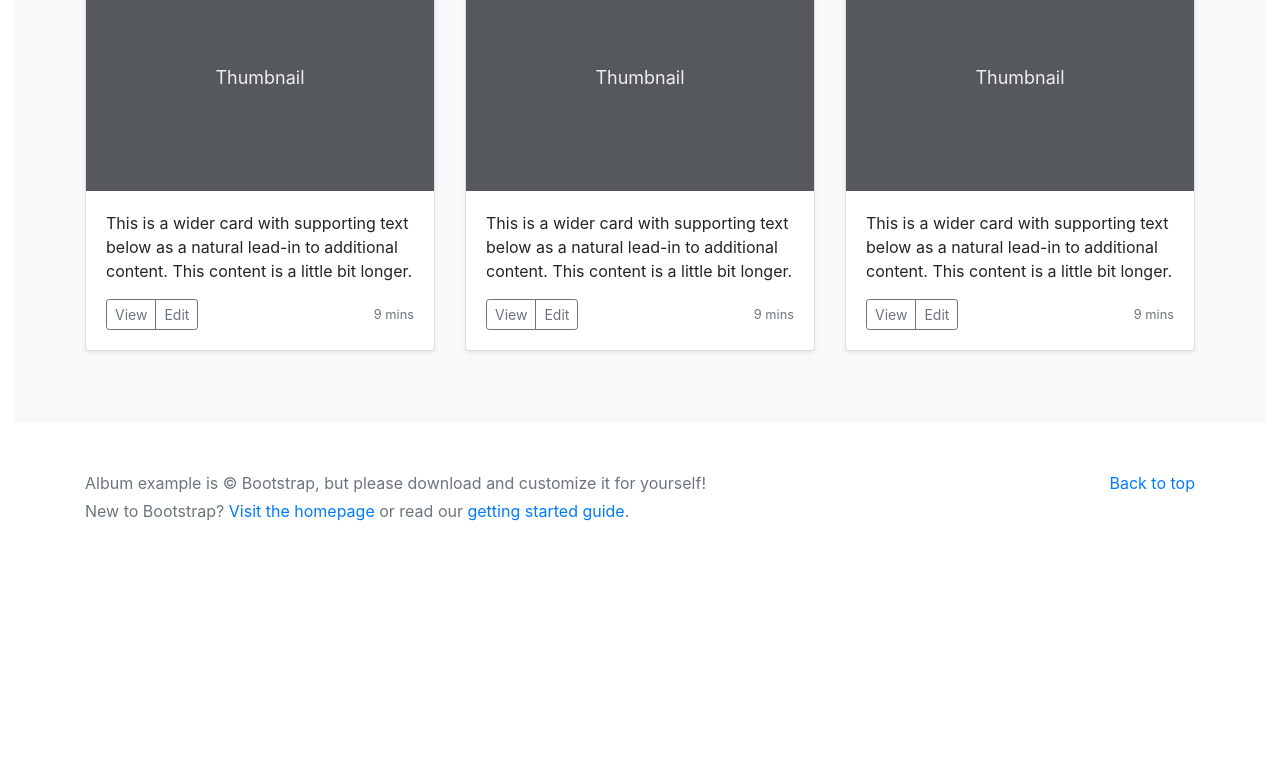
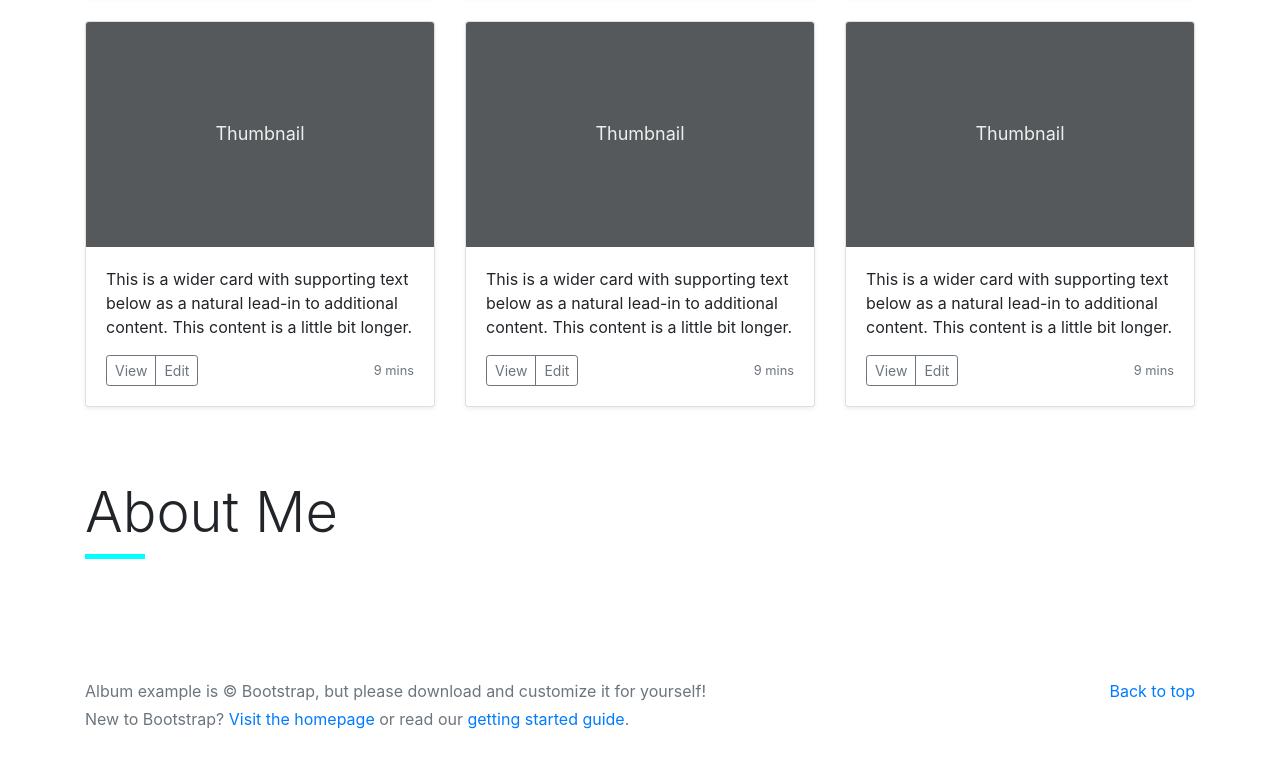
Before and after one commit to asrulazwanpg/aaa-portfolio, a website: page index.html in a window 1280 px wide. Shown: the part 975-1758 px from the top of the page. Before the commit the page ends 1550 px from the top, so only its background shows below. Drawn offline with Linux system fonts and the light colour scheme.

Commit message:
Add section-title class, add about section

```diff
--- a/index.html
+++ b/index.html
@@ -33,6 +33,18 @@
     .bd-placeholder-img-lg {
       font-size: 3.5rem;
     }
+  }
+
+  .section-title {
+    padding-bottom: 1.5rem !important
+  }
+
+  .section-title::after {
+    display: block;
+    content: "";
+    background-color: aqua;
+    height: 5px;
+    width: 60px;
   }
 
   footer {
@@ -75,8 +87,10 @@
 
   <main role="main" class="container-fluid">
 
-    <div class="album py-5 bg-light">
-      <div class="container">
+    <section class="container pb-5">
+      <div class="section-title">
+        <h2 id="portfolio" class="display-4">Portfolio</h2>
+      </div>
 
       <div class="row">
         <div class="col-md-4">
@@ -271,8 +285,14 @@
           </div>
         </div>
       </div>
+    </section>
+
+    <section class="container pb-5">
+      <div class="section-title">
+        <h2 id="about" class="display-4">About Me</h2>
       </div>
-    </div>
+
+    </section>
 
   </main>
 
```
Lines whose indentation alone changed are shown as unchanged.
